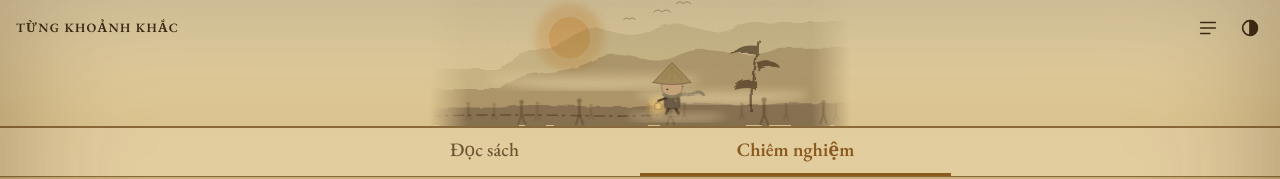
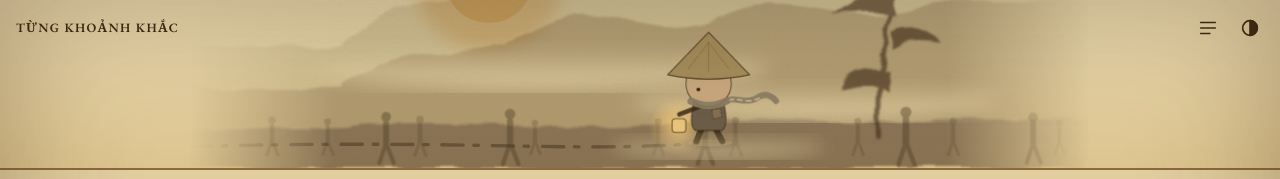
Before and after one commit to nguyendunghcm2703-sudo/nguoidinguocdong, a website: page public/index.html in a window 1280 px wide. Both pictures are taken after a click on the button "Chiêm nghiệm". Shown: the top 179 px of the page. Drawn offline with nearby package versions, Linux system fonts and the light colour scheme; no server answers.

Commit message:
Add files via upload

```diff
--- a/public/css/style.css
+++ b/public/css/style.css
@@ -81,13 +81,12 @@ button { font: inherit; color: inherit; cursor: pointer; }
   color: #fff;
   transition: height .75s cubic-bezier(.3,.7,.2,1);
 }
-body.reading .hero { height: 128px; }
-body.reading .scene { width: min(100%, 420px); }
+body.reading .hero { height: 170px; }
 .scene {
   position: absolute; top: 0; bottom: 0; left: 50%; transform: translateX(-50%);
-  width: min(100%, 640px); height: 100%; display: block;
-  -webkit-mask-image: linear-gradient(90deg, transparent, #000 9%, #000 91%, transparent);
-  mask-image: linear-gradient(90deg, transparent, #000 9%, #000 91%, transparent);
+  width: min(100%, 900px); height: 100%; display: block;
+  -webkit-mask-image: linear-gradient(90deg, transparent, #000 16%, #000 84%, transparent);
+  mask-image: linear-gradient(90deg, transparent, #000 16%, #000 84%, transparent);
 }
 .layer.far  { fill: var(--crowd); stroke: var(--crowd); opacity: .28; }
 .layer.near { fill: var(--crowd); stroke: var(--crowd); opacity: .5; }
```
